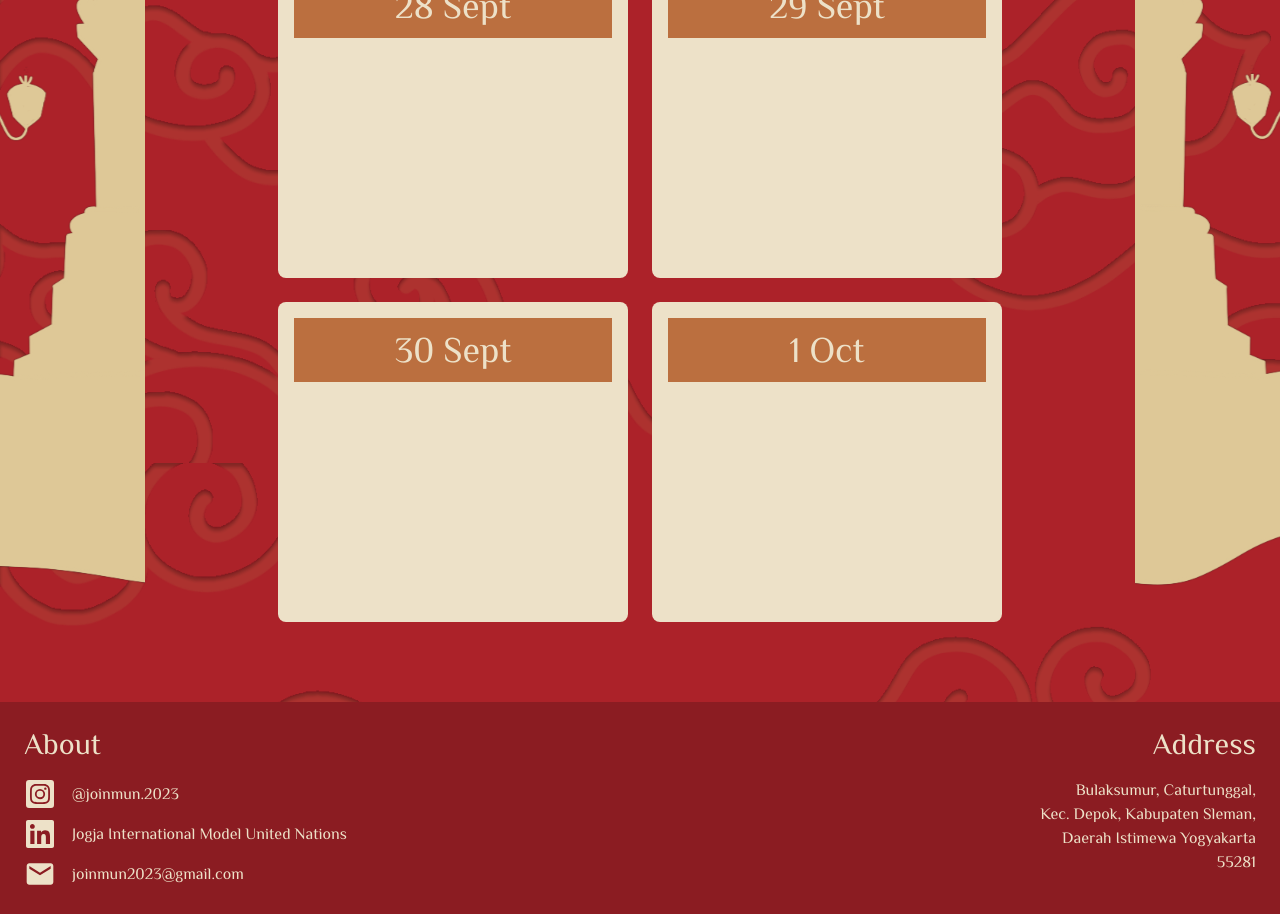
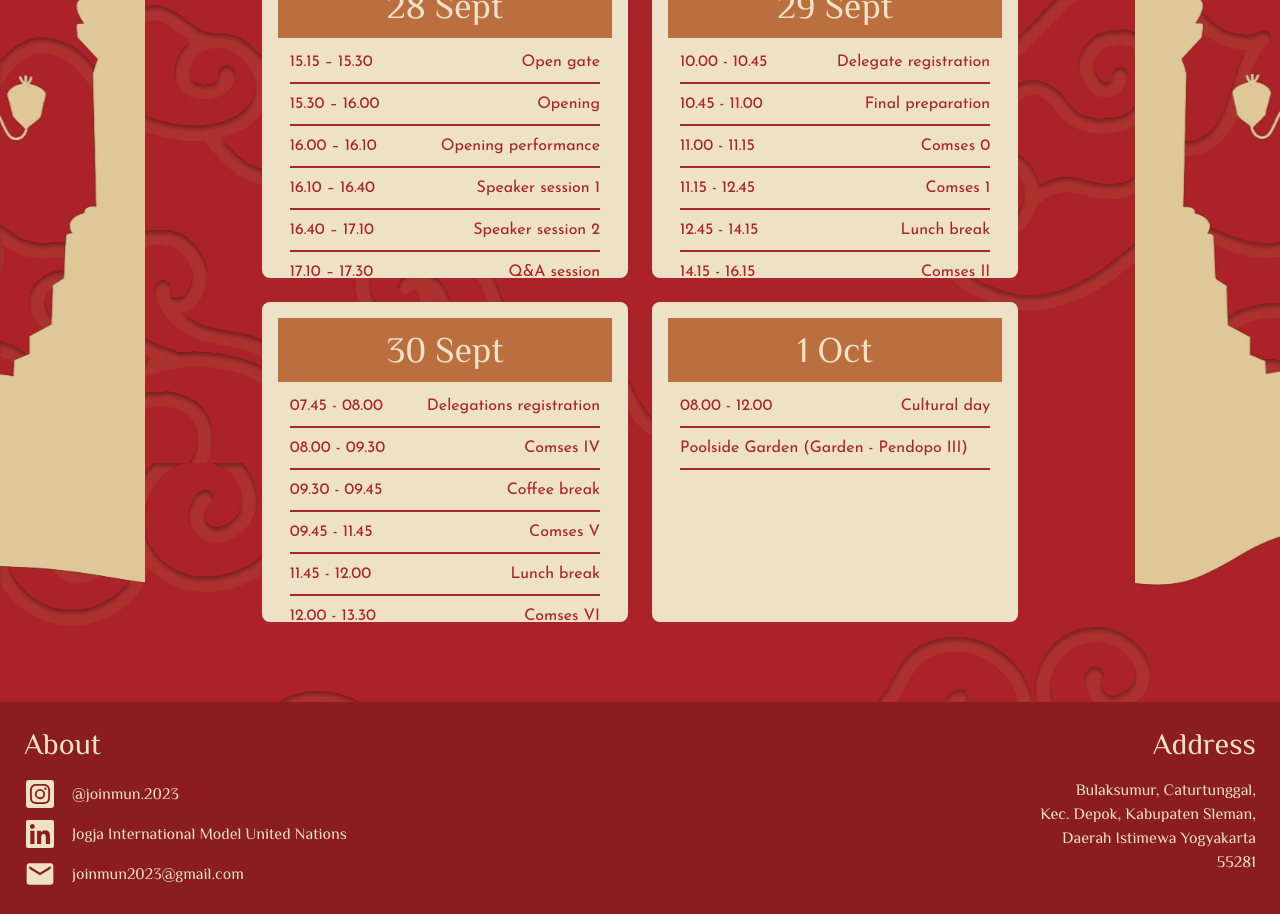
Before and after one commit to nandaisnanda/JOINMUN2023, a Next.js app in the folder joinmun-web/: page /reveal in a window 1280 px wide. Shown: the part 500-1414 px from the top of the page. Built offline with nearby package versions, Linux system fonts and the light colour scheme.

Commit message:
reveal page and faq

```diff
--- a/joinmun-web/components/Navbar.jsx
+++ b/joinmun-web/components/Navbar.jsx
@@ -46,7 +46,7 @@ const Navbar = () => {
           >
             <HiHome className="h-6 w-6" />
           </Link>
-          {["councils", "pricelist", "registration"].map((el, idx) => (
+          {["councils", "pricelist", "faq", "registration"].map((el, idx) => (
             <Link
               className={`rounded-full ${
                 el === "registration" ? "bg-green text-white" : "bg-sub-yellow"
@@ -76,7 +76,7 @@ const Navbar = () => {
         } z-50 grid transition-all duration-500 lg:hidden`}
       >
         <div className="overflow-hidden">
-          {["councils", "pricelist", "registration"].map((el, idx) => (
+          {["councils", "pricelist", "faq", "registration"].map((el, idx) => (
             <Link
               className={`block ${
                 el === "registration" && "!text-green"
--- a/joinmun-web/components/faq/AccordionEl.jsx
+++ b/joinmun-web/components/faq/AccordionEl.jsx
@@ -1,6 +1,6 @@
 import { useState } from "react";
 
-const AccordionEl = () => {
+const AccordionEl = ({ title, content }) => {
   const [isOpen, setIsOpen] = useState(false);
 
   return (
@@ -10,7 +10,7 @@ const AccordionEl = () => {
         id="accordionTrigger"
         className="relative cursor-pointer bg-yellow p-3 pr-12 text-lg font-[600] text-gray-950 transition hover:scale-[1.02] sm:pr-14 sm:text-xl lg:p-4 lg:text-2xl"
       >
-				Lorem ipsum dolor, sit amet consectetur adipisicing elit.
+        {title}
         <svg
           className={`absolute right-3 top-1/2 h-8 w-8 lg:right-4 ${
             isOpen && "rotate-180"
@@ -34,12 +34,10 @@ const AccordionEl = () => {
         } transition-all duration-300`}
       >
         <div className="overflow-hidden bg-sub-yellow text-gray-950">
-					<p className="px-4 py-6 text-sm md:text-base">
-						Lorem ipsum dolor sit amet consectetur adipisicing elit. Repudiandae
-						animi officiis necessitatibus fugiat porro rem iure, vitae in dolor
-						voluptatibus. Quibusdam alias, explicabo soluta architecto veritatis
-						tenetur distinctio beatae sed.
-					</p>
+          <div
+            dangerouslySetInnerHTML={{ __html: content }}
+            className="px-4 py-6 text-sm md:text-base"
+          ></div>
         </div>
       </div>
     </div>
--- a/joinmun-web/components/index/Hero.jsx
+++ b/joinmun-web/components/index/Hero.jsx
@@ -46,9 +46,9 @@ const Hero = () => {
 						<p className="mb-6 text-lg sm:mb-12 sm:text-xl md:text-2xl lg:text-3xl">
 							{headline.description}
 						</p>
-						<Link className="w-fit" href="/">
+						<Link className="w-fit" href="/reveal">
 							<button className="w-fit rounded-full bg-yellow px-4 py-1 font-body text-red md:text-lg">
-								coming soon
+								date reveal
 							</button>
 						</Link>
 					</SwiperSlide>
--- a/joinmun-web/next.config.js
+++ b/joinmun-web/next.config.js
@@ -1,15 +1,6 @@
 /** @type {import('next').NextConfig} */
 const nextConfig = {
   reactStrictMode: true,
-    async redirects() {
-      return [
-        {
-          source: '/reveal',
-          destination: '/404',
-          permanent: true,
-        },
-      ]
-    },
 }
 
 module.exports = nextConfig
--- a/joinmun-web/pages/reveal.js
+++ b/joinmun-web/pages/reveal.js
@@ -17,12 +17,12 @@ const Reveal = () => {
         variants={revealVariants}
         initial="hidden"
         animate="visible"
-        className="container mx-auto max-w-fit px-4 pt-10 font-headline sm:px-8"
+        className="container relative z-10 mx-auto max-w-fit px-4 pt-10 font-headline sm:px-8"
       >
         <h2 className="mx-auto mb-3 max-w-fit bg-green px-4 py-2 text-center text-3xl sm:mb-6 sm:px-8 sm:py-4 sm:text-6xl lg:text-7xl">
           DATE REVEAL
         </h2>
-        <div className="mb-6 bg-yellow px-[15vw] py-2 text-center text-2xl sm:mb-10 sm:text-5xl md:px-44 lg:text-6xl">
+        <div className="mb-6 bg-yellow px-[15vw] py-2 text-center text-2xl sm:mb-10 sm:text-5xl md:px-48 lg:text-6xl">
           <p className="text-red">28 Sept - 1 Oct</p>
         </div>
         <div className="grid auto-rows-auto grid-cols-1 gap-6 md:grid-cols-2">
@@ -30,10 +30,24 @@ const Reveal = () => {
             <motion.div
               key={data.date}
               variants={cardVariants}
-              className="h-80 rounded-lg bg-yellow p-3 sm:p-4"
+              className="h-80 overflow-y-scroll rounded-lg bg-yellow p-3 sm:p-4"
             >
               <div className="bg-brown p-1 text-center text-2xl sm:p-3 sm:text-3xl lg:text-4xl">
                 {data.date}
+              </div>
+              <div className="p-3">
+                {data.timeline?.map((item) => (
+                  <>
+                    <div
+                      className="flex items-center justify-between gap-4 font-body text-red"
+                      key={item.time}
+                    >
+                      <p className="whitespace-nowrap">{item.time}</p>
+                      <p className="text-right">{item.agenda}</p>
+                    </div>
+                    <hr className="my-2 border-t-2 border-red" />
+                  </>
+                ))}
               </div>
             </motion.div>
           ))}
@@ -67,26 +81,206 @@ const Reveal = () => {
 };
 export default Reveal;
 
-export async function getServerSideProps({ res }) {
-  // res.writeHead(302, {
-  // 	Location: "/404",
-  // });
-  // res.end();
-  return { props: {} };
-}
-
 const revealData = [
   {
     date: "28 Sept",
+    timeline: [
+      {
+        time: "15.15 – 15.30",
+        agenda: "Open gate",
+      },
+      {
+        time: "15.30 – 16.00",
+        agenda: "Opening",
+      },
+      {
+        time: "16.00 – 16.10",
+        agenda: "Opening performance",
+      },
+      {
+        time: "16.10 – 16.40",
+        agenda: "Speaker session 1",
+      },
+      {
+        time: "16.40 – 17.10",
+        agenda: "Speaker session 2",
+      },
+      {
+        time: "17.10 – 17.30",
+        agenda: "Q&A session",
+      },
+      {
+        time: "17.30 – 17.50",
+        agenda: "Prayer break",
+      },
+      {
+        time: "17.50 – 18.13",
+        agenda: "MUN 101",
+      },
+      {
+        time: "18.13 - 18.28",
+        agenda: "Main performance",
+      },
+      {
+        time: "18.28 – 19.45",
+        agenda: "Closing & dinner",
+      },
+    ],
   },
   {
     date: "29 Sept",
+    timeline: [
+      {
+        time: "10.00 - 10.45",
+        agenda: "Delegate registration",
+      },
+      {
+        time: "10.45 - 11.00",
+        agenda: "Final preparation",
+      },
+      {
+        time: "11.00 - 11.15",
+        agenda: "Comses 0",
+      },
+      {
+        time: "11.15 - 12.45",
+        agenda: "Comses 1",
+      },
+      {
+        time: "12.45 - 14.15",
+        agenda: "Lunch break",
+      },
+      {
+        time: "14.15 - 16.15",
+        agenda: "Comses II",
+      },
+      {
+        time: "16.15 - 16.35",
+        agenda: "Coffee break",
+      },
+      {
+        time: "16.35 - 18.35",
+        agenda: "Comses III",
+      },
+      {
+        time: "18.35 - 18.50",
+        agenda: "Announcement + Feedback",
+      },
+      {
+        time: "19.00 - 20.30",
+        agenda: "Dinner",
+      },
+      {
+        time: "20.45 - 00.00",
+        agenda: "Social night",
+      },
+      {
+        time: "20.45 – 21.15",
+        agenda: "Open gate",
+      },
+      {
+        time: "21.15 - 21.25",
+        agenda: "MC session",
+      },
+      {
+        time: "21.25 - 22.35",
+        agenda: "Live performance",
+      },
+      {
+        time: "22.35 - 23.35",
+        agenda: "DJ set",
+      },
+      {
+        time: "23.35 - 00.00",
+        agenda: "Closing",
+      },
+    ],
   },
   {
     date: "30 Sept",
+    timeline: [
+      {
+        time: "07.45 - 08.00",
+        agenda: "Delegations registration",
+      },
+      {
+        time: "08.00 - 09.30",
+        agenda: "Comses IV",
+      },
+      {
+        time: "09.30 - 09.45",
+        agenda: "Coffee break",
+      },
+      {
+        time: "09.45 - 11.45",
+        agenda: "Comses V",
+      },
+      {
+        time: "11.45 - 12.00",
+        agenda: "Lunch break",
+      },
+      {
+        time: "12.00 - 13.30",
+        agenda: "Comses VI",
+      },
+      {
+        time: "13.30 - 15.00",
+        agenda: "Lunch Break",
+      },
+      {
+        time: "15.00 - 16.30",
+        agenda: "Comses VII",
+      },
+      {
+        time: "16.30 - 16.45",
+        agenda: "Announcement + Feedback",
+      },
+      {
+        time: "18.30 - 22.03",
+        agenda: "Closing ceremony",
+      },
+      {
+        time: "18.30 - 19.00",
+        agenda: "Open gate",
+      },
+      {
+        time: "19.00 - 20.00",
+        agenda: "Dinner",
+      },
+      {
+        time: "20.00 - 20.15",
+        agenda: "Opening",
+      },
+      {
+        time: "20.15 - 20.27",
+        agenda: "Performance",
+      },
+      {
+        time: "20.27 - 20.40",
+        agenda: "Traditional dance",
+      },
+      {
+        time: "20.40 - 21.42",
+        agenda: "Awarding",
+      },
+      {
+        time: "21.42 - 22.03",
+        agenda: "Closing",
+      },
+    ],
   },
   {
     date: "1 Oct",
+    timeline: [
+      {
+        time: "08.00 - 12.00",
+        agenda: "Cultural day",
+      },
+      {
+        agenda: "",
+        time: "Poolside Garden (Garden - Pendopo III)",
+      },
+    ],
   },
 ];
 
```
Also changed, not shown: joinmun-web/pages/faq.js (+75 -10 lines). Lines whose indentation alone changed are shown as unchanged.
